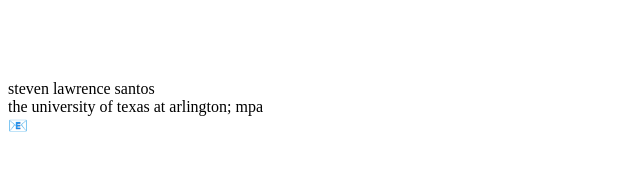
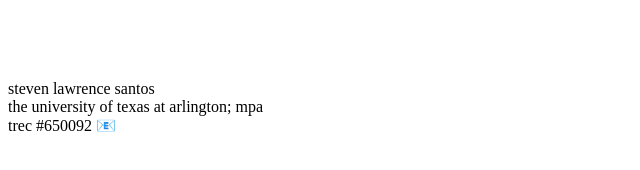
Before and after one commit to birchvoo/stevenlawrencesantos, a plain HTML site: page index.html in a window 1280 px wide. Shown: the whole page, without its empty margins (0-640 px from the left). Drawn offline with Linux system fonts and the light colour scheme.

Commit message:
Add TREC number to contact information

```diff
--- a/index.html
+++ b/index.html
@@ -20,6 +20,7 @@
 <br>
     steven lawrence santos<br>
     the university of texas at arlington; mpa <br>
+    trec #650092
     <a href="mailto:zane3j@gmail.com" style="text-decoration:none;">📧</a>
 </body>
 </html>
```
